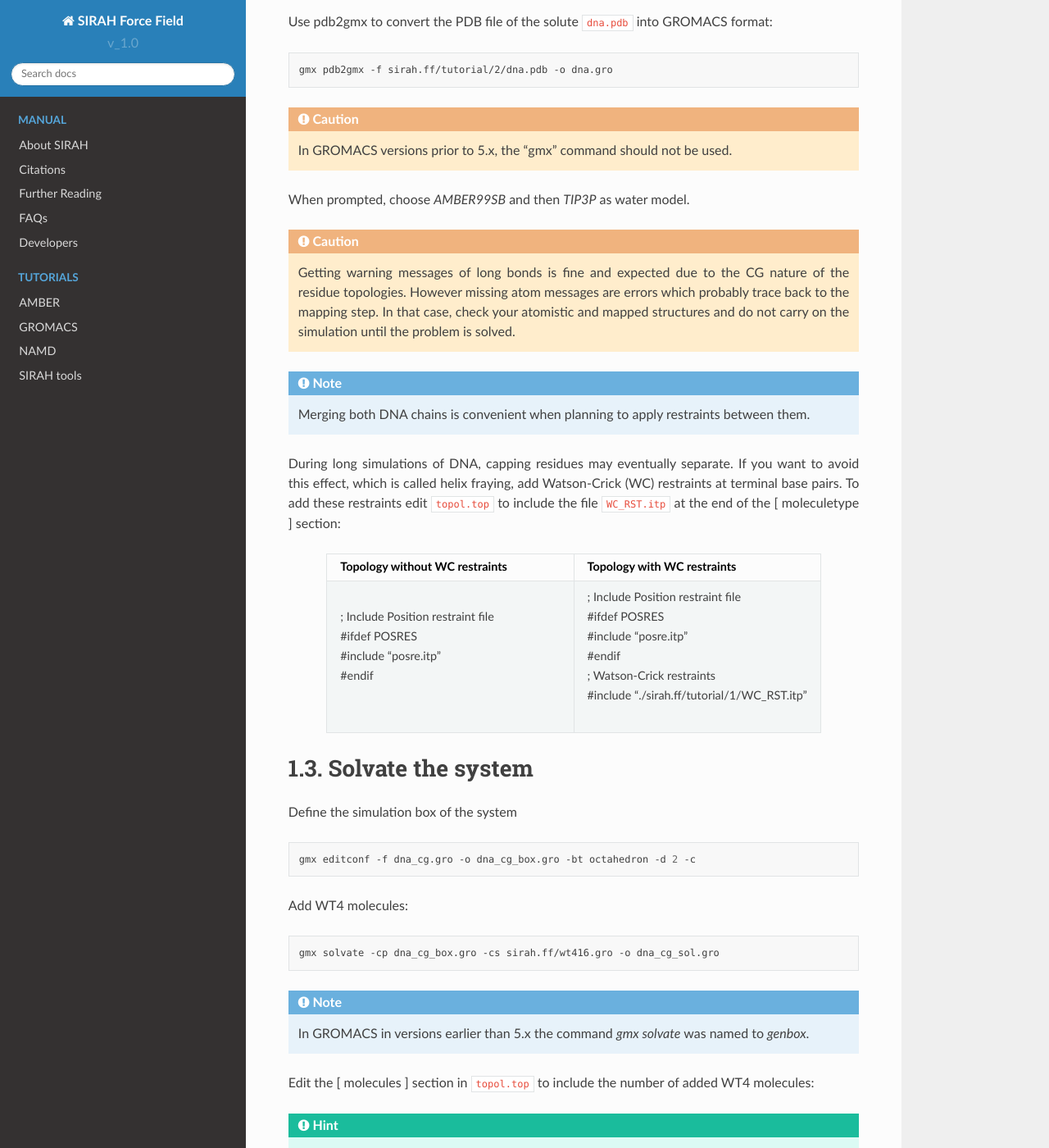
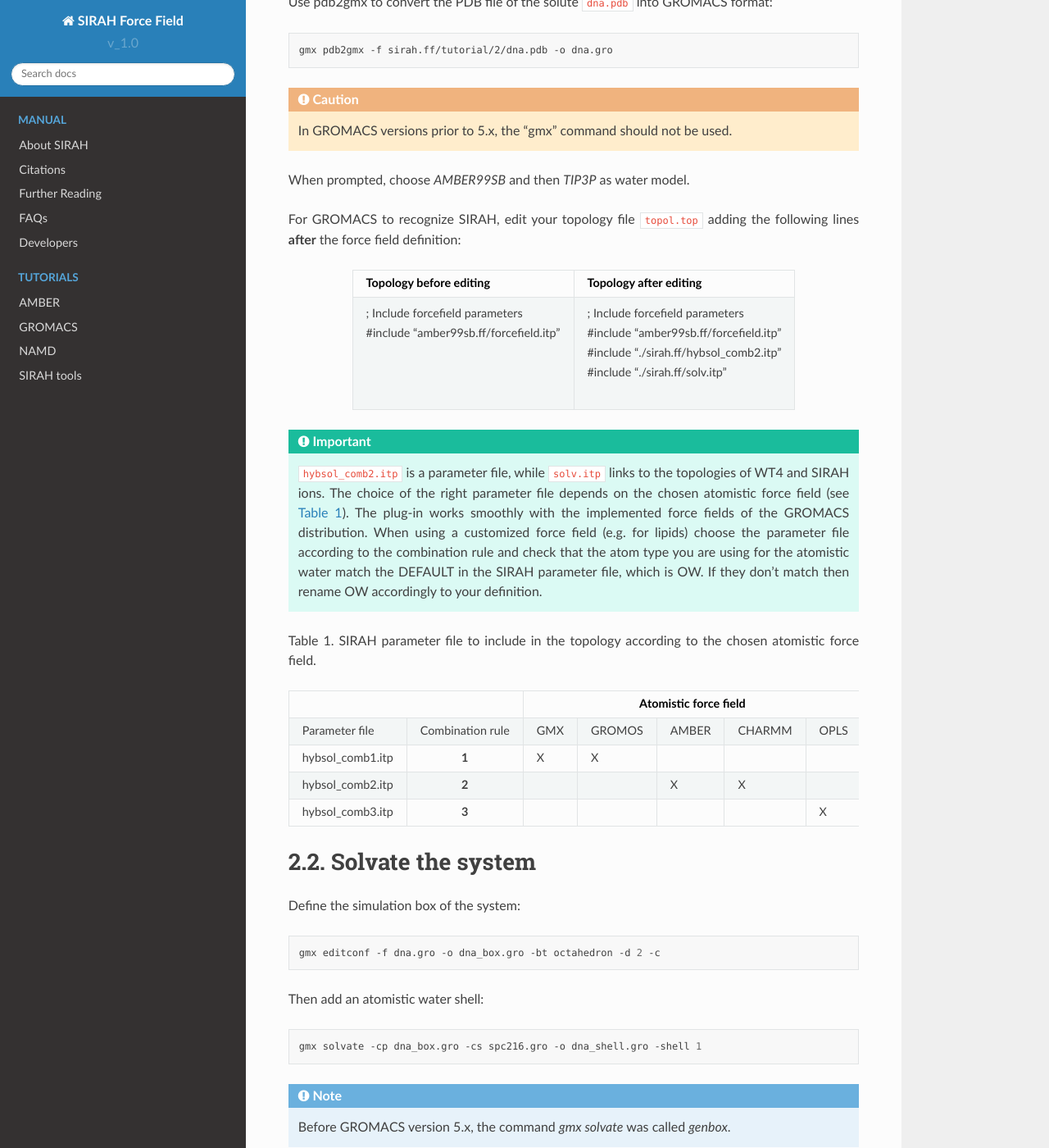
Before and after one commit to SIRAHFF/documentation, a Sphinx documentation site: the page built from docs/source/GROMACS/Tutorial-2.rst, in a window 1280 px wide and 1400 px high, scrolled down 512 px. Shown: the whole window at 82% size. Built offline with Sphinx 7.4.7 and the Read the Docs theme 2.0.0, drawn with Linux system fonts in a browser that asks for light colours; some of the changed text lies outside the part shown.

Commit message:
Gromacs Tutorials 2 and 4

```diff
--- a/docs/source/GROMACS/Tutorial-2.rst
+++ b/docs/source/GROMACS/Tutorial-2.rst
@@ -1,5 +1,5 @@
 This tutorial shows how to apply the hybrid solvation approach of SIRAH force field to speed up the simulation of an atomistic solute. The example system contains a DNA fiber surrounded by a shell of atomistic waters, which are embedded in coarse-grained (CG) molecules, called WT4, to represent
-bulk water. The general procedure is extensible to any other solute. The hybrid solvation methodology is well tested for SPC, SPC/E, TIP3P atomistic water models. The main references for this tutorial are: `WAT4 <https://pubs.acs.org/doi/abs/10.1021/ct100379f>`_, `All-atoms/CG solvation <https://pubs.acs.org/doi/abs/10.1021/ct3001816>`_, `Transferable All-atoms/CG solvation <https://pubs.acs.org/doi/abs/10.1021/jp4079579>`, and `SIRAH Tools <https://academic.oup.com/bioinformatics/article/32/10/1568/1743152>`_. We strongly advise you to read these articles before starting the tutorial.
+bulk water. The general procedure is extensible to any other solute. The hybrid solvation methodology is well tested for SPC, SPC/E, TIP3P atomistic water models. The main references for this tutorial are: `WAT4 <https://pubs.acs.org/doi/abs/10.1021/ct100379f>`_, `All-atoms/CG solvation <https://pubs.acs.org/doi/abs/10.1021/ct3001816>`_, `Transferable All-atoms/CG solvation <https://pubs.acs.org/doi/abs/10.1021/jp4079579>`_, and `SIRAH Tools <https://academic.oup.com/bioinformatics/article/32/10/1568/1743152>`_. We strongly advise you to read these articles before starting the tutorial.
 
 .. important::
 
@@ -22,75 +22,84 @@ Use pdb2gmx to convert the PDB file of the solute ``dna.pdb`` into GROMACS forma
 
 When prompted, choose *AMBER99SB* and then *TIP3P* as water model.
 
-
-
-
-.. caution::
-
-	Getting warning messages of long bonds is fine and expected due to the CG nature of the
-	residue topologies. However missing atom messages are errors which probably trace back to the
-	mapping step. In that case, check your atomistic and mapped structures and do not carry on the
-	simulation until the problem is solved.
-
-.. note::
-
-	Merging both DNA chains is convenient when planning to apply restraints between them.
-
-
-During long simulations of DNA, capping residues may eventually separate. If you want to avoid this
-effect, which is called helix fraying, add Watson-Crick (WC) restraints at terminal base pairs. To add
-these restraints edit ``topol.top`` to include the file ``WC_RST.itp`` at the end of the [ moleculetype ] section:
+For GROMACS to recognize SIRAH, edit your topology file ``topol.top`` adding the following lines **after** the force field definition:
 
 .. list-table::
    :align: center
    :widths: 50 50
    :header-rows: 1
 
-   * - Topology without WC restraints
-     - Topology with WC restraints
-   * - | ; Include Position restraint file
-       | #ifdef POSRES
-       | #include "posre.itp"
-       | #endif
+   * - Topology before editing
+     - Topology after editing
+   * - | ; Include forcefield parameters
+       | #include “amber99sb.ff/forcefield.itp”
+       |
+       |
 
-     - | ; Include Position restraint file
-       | #ifdef POSRES
-       | #include "posre.itp"
-       | #endif
-       | ; Watson-Crick restraints
-       | #include "./sirah.ff/tutorial/1/WC_RST.itp"
+     - | ; Include forcefield parameters
+       | #include “amber99sb.ff/forcefield.itp”
+       | #include “./sirah.ff/hybsol_comb2.itp”
+       | #include “./sirah.ff/solv.itp”
 
 
-1.3. Solvate the system
+.. important::
+
+	``hybsol_comb2.itp`` is a parameter file, while ``solv.itp`` links to the topologies of WT4 and SIRAH ions. The choice of the right parameter file depends on the chosen atomistic force field (see :ref:`Table 1 <tableg>`). The plug-in works smoothly with the implemented force fields of the GROMACS distribution. When using a customized force field (e.g. for lipids) choose the parameter file according to the combination rule and check that the atom type you are using for the atomistic water match the DEFAULT in the SIRAH parameter file, which is OW. If they don't match then rename OW accordingly to your definition.
+
+.. _tableg:
+
+Table 1. SIRAH parameter file to include in the topology according to the chosen atomistic force field.
+
++------------------+------------------+-----------------------+--------+-------+--------+------+
+|                                     | .. centered::   Atomistic force field                  |
++==================+==================+=======================+========+=======+========+======+
+|  Parameter file  | Combination rule |          GMX          | GROMOS | AMBER | CHARMM | OPLS |
++------------------+------------------+-----------------------+--------+-------+--------+------+
+| hybsol_comb1.itp | .. centered::  1 |           X           |   X    |       |        |      |
++------------------+------------------+-----------------------+--------+-------+--------+------+
+| hybsol_comb2.itp | .. centered::  2 |                       |        |   X   |   X    |      |
++------------------+------------------+-----------------------+--------+-------+--------+------+
+| hybsol_comb3.itp | .. centered::  3 |                       |        |       |        |  X   |
++------------------+------------------+-----------------------+--------+-------+--------+------+
+
+
+
+2.2. Solvate the system
 _______________________
 
 
-Define the simulation box of the system
+Define the simulation box of the system:
 
 .. code-block:: bash
 
-	gmx editconf -f dna_cg.gro -o dna_cg_box.gro -bt octahedron -d 2 -c
+	gmx editconf -f dna.gro -o dna_box.gro -bt octahedron -d 2 -c
 
-Add WT4 molecules:
+Then add an atomistic water shell:
 
 .. code-block:: bash
 
-	gmx solvate -cp dna_cg_box.gro -cs sirah.ff/wt416.gro -o dna_cg_sol.gro
+	gmx solvate -cp dna_box.gro -cs spc216.gro -o dna_shell.gro -shell 1
 
 .. note::
 
-	In GROMACS in versions earlier than 5.x the command  *gmx solvate* was named to *genbox*.
+	Before GROMACS version 5.x, the command *gmx solvate* was called *genbox*.
 
-Edit the [ molecules ] section in ``topol.top`` to include the number of added WT4 molecules:
+Finally add the CG solvent:
 
+.. code-block:: bash
+
+	gmx solvate -cp dna_shell.gro -cs ./sirah.ff/wt4tip3p.gro -o dna_sol.gro
+
+
+Edit the [ molecules ] section in ``topol.top`` to include the number of SOL and WT4 molecules:
 
 .. hint::
 
-	If you forget to read the number of added WT4 molecules from the output of *solvate*, then use the following command line to get it
+	If you forget to look at the result of *solvate* to see how many SOL and WT4 molecules were added, you can use the following command line to get these numbers:
 
 	.. code-block:: console
 
-		grep -c WP1 dna_cg_sol.gro
+		grep -c OW dna_sol.gro; grep -c WP1 dna_sol.gro
 
 .. list-table::
    :align: center
@@ -102,36 +111,41 @@ Edit the [ molecules ] section in ``topol.top`` to include the number of added W
    * - | [ molecules ]
        | ; Compound #mols
        | DNA_chain_A 1
+       | DNA_chain_B 1
 
      - | [ molecules ]
        | ; Compound #mols
        | DNA_chain_A 1
-       | WT4 3179
+       | DNA_chain_B 1
+       | SOL 3580
+       | WT4 2659
+
+
 
 .. caution::
 
-	The number of added WT4 molecules **3179** may change according to the software version.
+	The number of added SOL and WT4 molecules (3580, 2659) may change according to the software version.
 
-Add CG counterions and 0.15M NaCl:
+Add CG counterions:
 
 .. code-block:: bash
 
-	gmx grompp -f sirah.ff/tutorial/1/CPU/em_CGDNA.mdp -p topol.top -c dna_cg_sol.gro -o dna_cg_sol.tpr
+	gmx grompp -f sirah.ff/tutorial/2/GPU/em_HYBSOL.mdp -p topol.top -c dna_sol.gro -o dna_sol.tpr
 
 .. code-block:: bash
 
-	gmx genion -s dna_cg_sol.tpr -o dna_cg_ion.gro -np 113 -pname NaW -nn 75 -nname ClW
+	gmx genion -s dna_sol.tpr -o dna_ion.gro -np 38 -pname NaW
 
 
-When prompted, choose to substitute WT4 molecules by ions.
+When prompted, choose to substitute WT4 molecules by NaW ions.
 
 .. note::
 
 	The available ionic species in SIRAH force field are: ``Na⁺`` (NaW), ``K⁺`` (KW) and ``Cl⁻`` (ClW). One
 	ion pair (e.g. NaW-ClW) each 34 WT4 molecules renders a salt concentration of ~0.15M (see :ref:`Appendix <Appendix>` for details).
-	Counterions were added according to `Machado et al. <https://pubs.acs.org/doi/10.1021/acs.jctc.9b00953>`_.
+	Be aware that SIRAH ions remain within the CG phase. So, if the presence of atomistic electrolytes in close contact with the solute is important to describe the physics of the system you will have to add them.
 
-Edit the [ molecules ] section in ``topol.top`` to include the CG ions and the correct number of WT4.
+Edit the [ molecules ] section in ``topol.top`` to include the 38 NaW ions and the correct number of WT4 molecules.
 
 Before running the simulation it may be a good idea to visualize your molecular system. CG molecules
 are not recognized by molecular visualizers and will not display correctly. To fix this problem you may
@@ -139,7 +153,7 @@ generate a PSF file of the system using the script *g_top2psf.pl*:
 
 .. code-block:: bash
 
-	./sirah.ff/tools/g_top2psf.pl -i topol.top -o dna_cg_ion.psf
+	./sirah.ff/tools/g_top2psf.pl -i topol.top -o dna_ion.psf
 
 .. note::
 
@@ -147,11 +161,11 @@ generate a PSF file of the system using the script *g_top2psf.pl*:
 	``./sirah.ff/tools/g_top2psf.pl -h``
 
 
-Use VMD to check how the CG system looks like:
+Use VMD to check how the hybrid system looks like:
 
 .. code-block::
 
-	vmd dna_cg_ion.psf dna_cg_ion.gro -e sirah.ff/tools/sirah_vmdtk.tcl
+	vmd dna_ion.psf dna_ion.gro -e sirah.ff/tools/sirah_vmdtk.tcl
 
 .. note::
 
@@ -159,22 +173,22 @@ Use VMD to check how the CG system looks like:
 	ones. It also provides a kit of useful selection macros, coloring methods and a backmapping utility.
 	Use the command sirah_help in the Tcl/Tk console of VMD to access the manual pages.
 
-1.4. Run the simulation
+2.3. Run the simulation
 ________________________
 
 .. important::
 
-	By default in this tutorial we will use input files for GROMACS on GPU (``sirah.ff/tutorial/1/GPU``). Example input files for using GROMACS on CPU can be found at: ``sirah.ff/tutorial/1/CPU``.
+	By default in this tutorial we will use input files for GROMACS on GPU (``sirah.ff/tutorial/2/GPU``). Example input files for using GROMACS on CPU can be found at: ``sirah.ff/tutorial/2/CPU``.
 
-The folder ``sirah.ff/tutorial/1/GPU/`` contains typical input files for energy minimization
-(``em_CGDNA.mdp``), equilibration (``eq_CGDNA.mdp``) and production (``md_CGDNA.mdp``) runs. Please
+The folder ``sirah.ff/tutorial/2/GPU/`` contains typical input files for energy minimization
+(``em_HYBSOL.mdp``), equilibration (``eq_HYBSOL.mdp``) and production (``md_HYBSOL.mdp``) runs. Please
 check carefully the input flags therein.
 
-Create an index file:
+Create an index files adding a group for WT4 and NaW:
 
 .. code-block:: bash
 
-	echo "q" | make_ndx -f dna_cg_ion.gro -o dna_cg_ion.ndx
+	echo -e "r WT4 | r NaW\nq\n" | make_ndx -f dna_ion.gro -o dna_ion.ndx
 
 .. note::
 
@@ -190,34 +204,36 @@ Energy Minimization:
 
 .. code-block:: bash
 
-	gmx grompp -f ../sirah.ff/tutorial/1/GPU/em_CGDNA.mdp -p ../topol.top -po em.mdp -n ../dna_cg_ion.ndx -c ../dna_cg_ion.gro -o dna_cg_em.tpr mdrun -deffnm dna_cg_em &> EM.log &
+	gmx grompp -f ../sirah.ff/tutorial/2/GPU/em_HYBSOL.mdp -p ../topol.top -po em.mdp -n ../dna_ion.ndx -c ../dna_ion.gro -o dna_em.tpr mdrun -deffnm dna_em &> EM.log &
 
 Equilibration:
 
 .. code-block:: bash
 
-	grompp -f ../sirah.ff/tutorial/1/GPU/eq_CGDNA.mdp -p ../topol.top -po eq.mdp -n ../dna_cg_ion.ndx -c dna_cg_em.gro -o dna_cg_eq.tpr mdrun -deffnm dna_cg_eq &> EQ.log &
+	grompp -f ../sirah.ff/tutorial/2/GPU/eq_HYBSOL.mdp -p ../topol.top -po eq.mdp -n ../dna_ion.ndx -c dna_em.gro -o dna_eq.tpr mdrun -deffnm dna_eq &> EQ.log &
 
 Production (100ns):
 
 .. code-block:: bash
 
-	gmx grompp -f ../sirah.ff/tutorial/1/GPU/md_CGDNA.mdp -p ../topol.top -po md.mdp -n ../dna_cg_ion.ndx -c dna_cg_eq.gro -o dna_cg_md.tpr mdrun -deffnm dna_cg_md &> MD.log &
+	gmx grompp -f ../sirah.ff/tutorial/2/GPU/md_HYBSOL.mdp -p ../topol.top -po md.mdp -n ../dna_ion.ndx -c dna_eq.gro -o dna_md.tpr mdrun -deffnm dna_md &> MD.log &
 
 .. note::
 
 	GPU flags were set for GROMACS 4.6.7, different versions may complain about some specifications.
 
-1.5. Visualizing the simulation
+
+2.4. Visualizing the simulation
 ________________________________
+
 
 That’s it! Now you can analyze the trajectory.
 
-Process the output trajectory at folder run/ to account for the Periodic Boundary Conditions (PBC):
+Process the output trajectory at folder ``run/`` to account for the Periodic Boundary Conditions (PBC):
 
 .. code-block:: bash
 
-	gmx trjconv -s dna_cg_em.tpr -f dna_cg_md.xtc -o dna_cg_md_pbc.xtc -n ../dna_cg_ion.ndx -ur compact -center -pbc mol
+	gmx trjconv -s dna_em.tpr -f dna_md.xtc -o dna_md_pbc.xtc -n ../dna_ion.ndx -ur compact -center -pbc mol
 
 When prompted, choose *DNA* for centering and *System* for output.
 
@@ -225,4 +241,4 @@ Now you can check the simulation using VMD:
 
 .. code-block:: bash
 
-	vmd ../dna_cg_ion.psf ../dna_cg_ion.gro dna_cg_md_pbc.xtc -e ../sirah.ff/tools/sirah_vmdtk.tcl
+	vmd ../dna_ion.psf ../dna_ion.gro dna_md_pbc.xtc -e ../sirah.ff/tools/sirah_vmdtk.tcl
```
Also changed, not shown: docs/source/GROMACS/Tutorial-4.rst (added, +230 -0 lines), docs/source/Tutorials gromacs.rst (+7 -0 lines).
